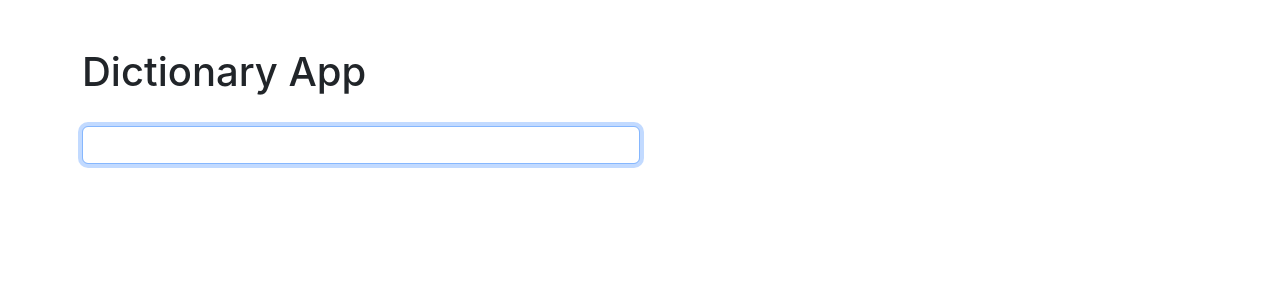
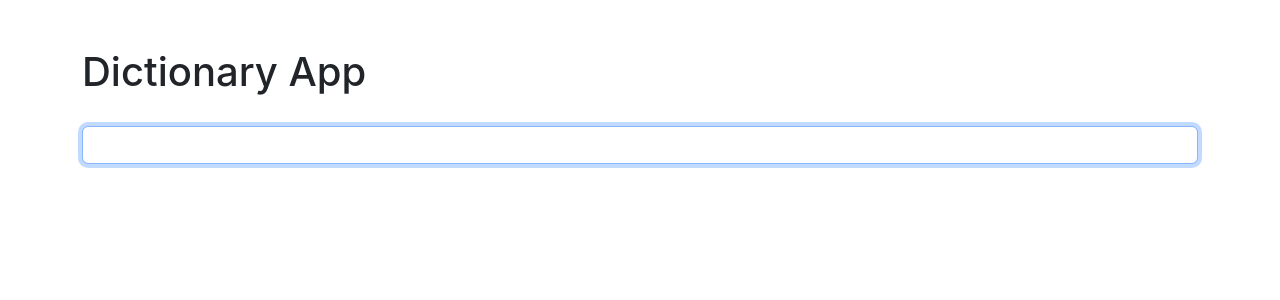
Before and after one commit to maryam-sulayman/react-dictionary, a React (Create React App) app: page / in a window 1280 px wide. Shown: the top 300 px of the page. Built offline with nearby package versions, Linux system fonts and the light colour scheme.

Commit message:
added examples

```diff
--- a/src/Definitions.js
+++ b/src/Definitions.js
@@ -6,7 +6,11 @@ export default function Definitions(props) {
       {props.definitions.definitions.map(function (definition, index) {
         return (
           <div key={index}>
-            <p>{definition.definition}</p>
+            <div>
+              {definition.definition}
+              <br />
+              {definition.example}
+            </div>
           </div>
         );
       })}
--- a/src/Dictionary.css
+++ b/src/Dictionary.css
@@ -4,3 +4,6 @@
 .Dictionary form {
   display: block;
 }
+.Dictionary {
+  text-align: center;
+}
--- a/src/Dictionary.js
+++ b/src/Dictionary.js
@@ -26,7 +26,7 @@ export default function Dictionary() {
       <form onSubmit={handleSubmit}>
         <input
           type="search"
-          className="form-control w-50"
+          className="form-control mb-5"
           autoFocus="on"
           onChange={handleKeywordValue}
         />
--- a/src/WordResult.js
+++ b/src/WordResult.js
@@ -2,7 +2,6 @@ import React from "react";
 import Definitions from "./Definitions";
 
 export default function WordResult(props) {
-  console.log(props.results);
   if (props.results) {
     return (
       <div className="Results">
```
